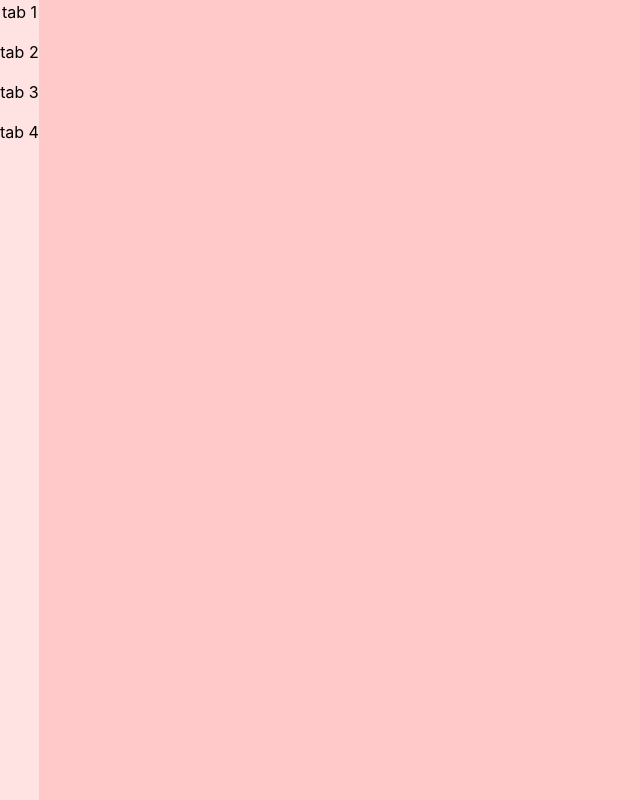
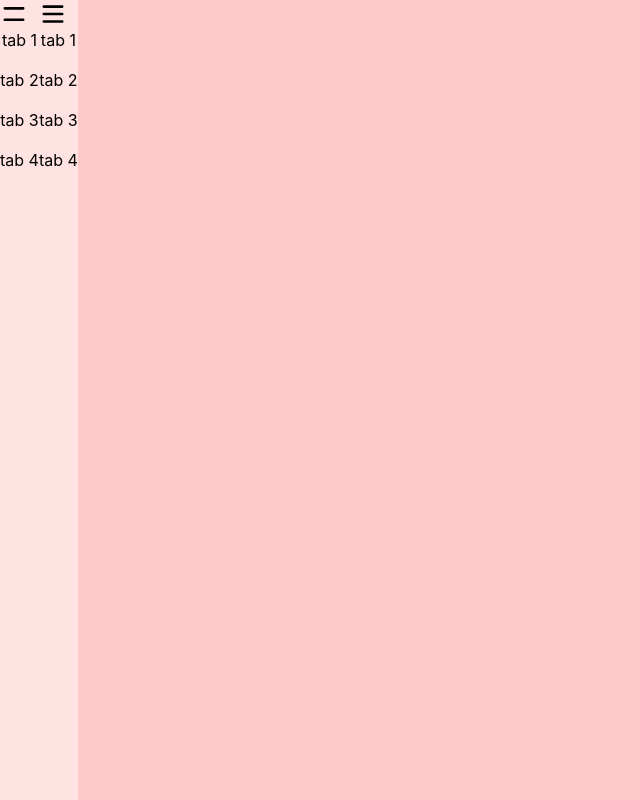
Before and after one commit to A1iHassan/ERP, a React (Vite) app in the folder frontend/: page / in a window 1280 px wide. Shown: the whole page, without its empty margins (0-640 px from the left). Built offline with nearby package versions, Linux system fonts and the light colour scheme.

Commit message:
added secondary navigation bar

```diff
--- a/frontend/src/components/navbar.tsx
+++ b/frontend/src/components/navbar.tsx
@@ -1,11 +1,25 @@
+import { Bars2Icon, Bars3Icon } from "@heroicons/react/16/solid";
+
 const NavBar = () => {
-	return <nav className="fixed left-0 h-full bg-red-100">
+	return <nav className="fixed left-0 h-full bg-red-100 flex">
+	  <div>
+	    <Bars2Icon width={28} height={28}/>
 	    <ul className="flex flex-col gap-4 items-center">
 	      <li>tab 1</li>
 	      <li>tab 2</li>
 	      <li>tab 3</li>
 	      <li>tab 4</li>
 	    </ul>
+	  </div>
+	  <div>
+	    <Bars3Icon width={28} height={28}/>
+	    <ul className="flex flex-col gap-4 items-center">
+	      <li>tab 1</li>
+	      <li>tab 2</li>
+	      <li>tab 3</li>
+	      <li>tab 4</li>
+	    </ul>
+	  </div>
 	</nav>
 }
 
```
Lines whose indentation alone changed are shown as unchanged.
